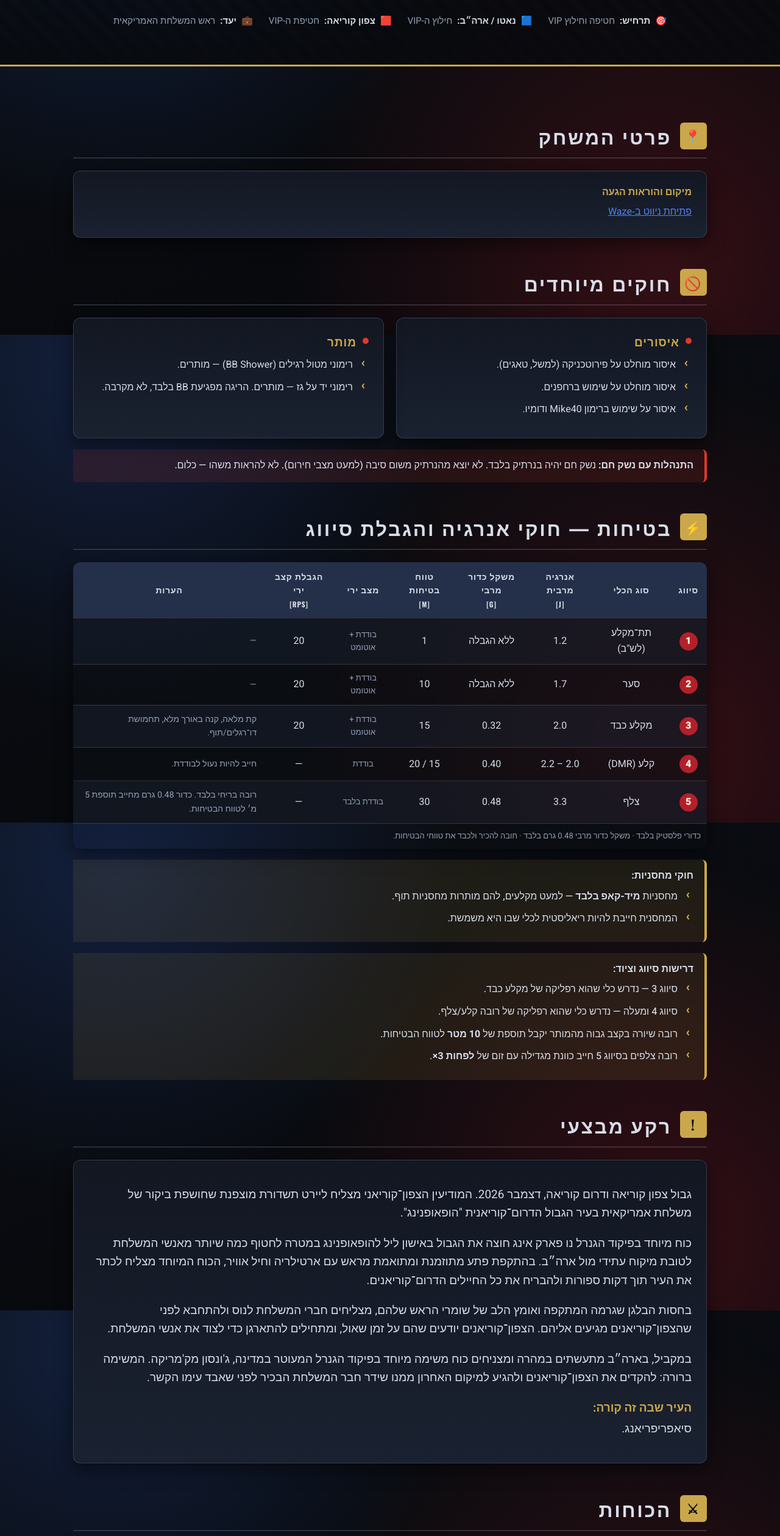
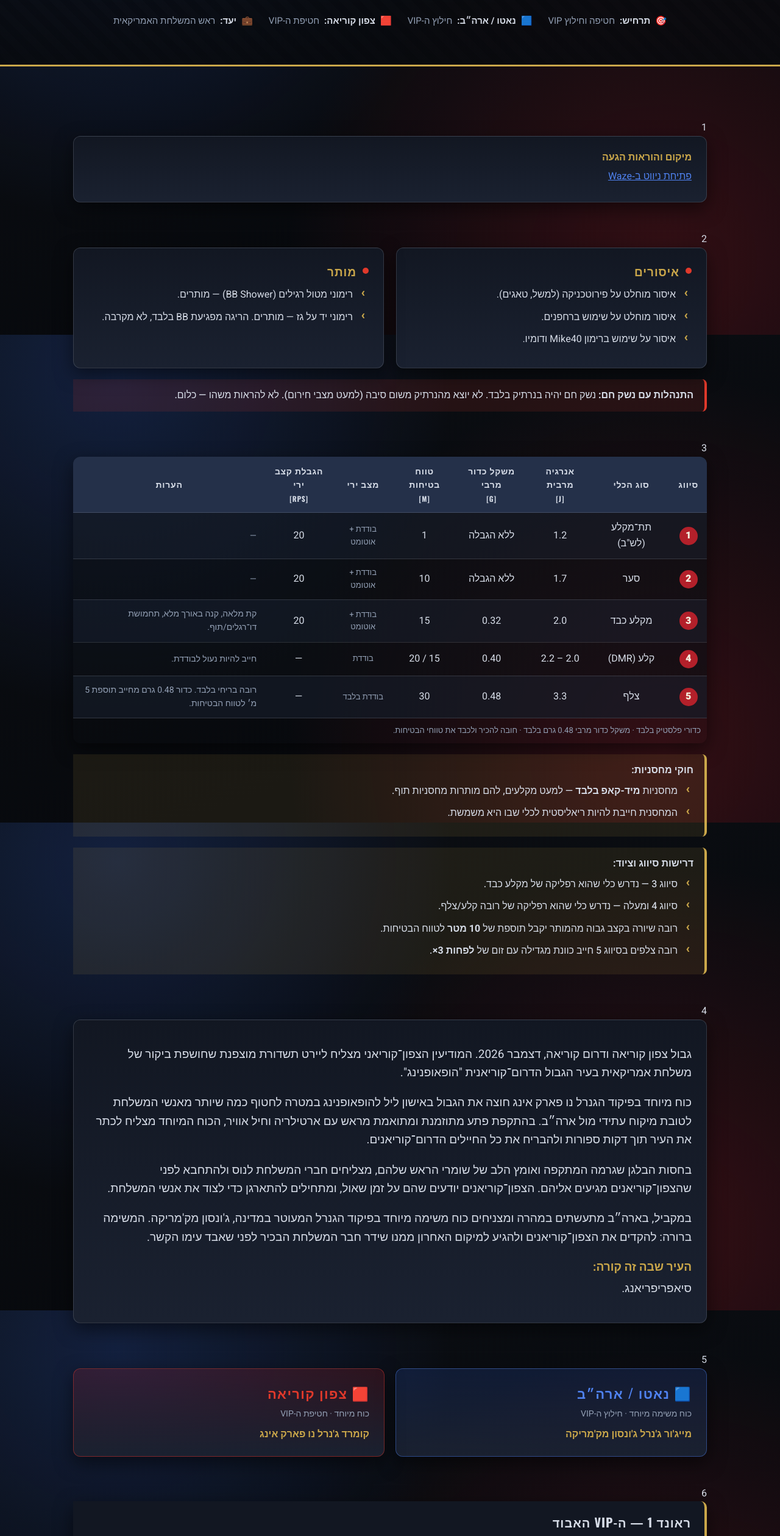
Before and after one commit to BarakHoo/airsoft-scenario-korea, a plain HTML site: page index.html in a window 1280 px wide. Shown: the part 251-2770 px from the top of the page at 61% size. Drawn offline with nearby package versions, Linux system fonts and the light colour scheme.

Commit message:
Number the section headings instead of emojis

```diff
--- a/index.html
+++ b/index.html
@@ -348,7 +348,7 @@
 
     <!-- Logistics / details -->
     <section id="details">
-      <h2 class="sec-title"><span class="num">📍</span> <span class="lang-he">פרטי המשחק</span><span class="lang-en">Game Details</span></h2>
+      <span class="num">1</span>
       <div class="details-grid">
         <div class="card where">
           <b><span class="lang-he">מיקום והוראות הגעה</span><span class="lang-en">Location &amp; Directions</span></b>
@@ -360,7 +360,7 @@
 
     <!-- Special rules -->
     <section id="special">
-      <h2 class="sec-title"><span class="num">&#128683;</span> <span class="lang-he">חוקים מיוחדים</span><span class="lang-en">Special Rules</span></h2>
+      <span class="num">2</span>
       <div class="rule-grid">
         <div class="rule-block card">
           <h3><span class="dot"></span> <span class="lang-he">איסורים</span><span class="lang-en">Prohibited</span></h3>
@@ -386,7 +386,7 @@
 
     <!-- Energy / classification table -->
     <section id="energy">
-      <h2 class="sec-title"><span class="num">&#9889;</span> <span class="lang-he">בטיחות — חוקי אנרגיה והגבלת סיווג</span><span class="lang-en">Safety — Energy Rules &amp; Classification Limits</span></h2>
+      <span class="num">3</span>
       <div class="table-scroll">
         <table>
           <thead>
@@ -478,7 +478,7 @@
 
     <!-- Background / Story -->
     <section id="story">
-      <h2 class="sec-title"><span class="num">!</span> <span class="lang-he">רקע מבצעי</span><span class="lang-en">Operational Background</span></h2>
+      <span class="num">4</span>
       <div class="card lede">
         <p>
           <span class="lang-he">גבול צפון קוריאה ודרום קוריאה, דצמבר 2026. המודיעין הצפון־קוריאני מצליח ליירט תשדורת מוצפנת שחושפת ביקור של משלחת אמריקאית בעיר הגבול הדרום־קוריאנית "הופאופנינג".</span>
@@ -505,7 +505,7 @@
 
     <!-- Factions -->
     <section id="factions">
-      <h2 class="sec-title"><span class="num">⚔</span> <span class="lang-he">הכוחות</span><span class="lang-en">The Forces</span></h2>
+      <span class="num">5</span>
       <div class="factions">
         <div class="faction us">
           <h3>🟦 <span class="lang-he">נאטו / ארה״ב</span><span class="lang-en">NATO / USA</span></h3>
@@ -522,7 +522,7 @@
 
     <!-- Rounds -->
     <section id="rounds">
-      <h2 class="sec-title"><span class="num">#</span> <span class="lang-he">מהלך המשחק</span><span class="lang-en">Rounds</span></h2>
+      <span class="num">6</span>
 
       <div class="round">
         <h3><span class="lang-he">ראונד 1 — ה-VIP האבוד</span><span class="lang-en">Round 1 — The Lost VIP</span></h3>
@@ -586,7 +586,7 @@
 
     <!-- Speeches -->
     <section id="speeches">
-      <h2 class="sec-title"><span class="num">📣</span> <span class="lang-he">נאומי המפקדים</span><span class="lang-en">Commanders' Speeches</span></h2>
+      <span class="num">7</span>
 
       <div class="speech us">
         <h3>🟦 <span class="lang-he">פקודות מבצע — משימה 1, ארה״ב</span><span class="lang-en">Operation Orders — Mission 1, USA</span></h3>
@@ -651,7 +651,7 @@
 
     <!-- Hit rules -->
     <section id="hits">
-      <h2 class="sec-title"><span class="num">&#127919;</span> <span class="lang-he">חוקי פגיעות</span><span class="lang-en">Hit Rules</span></h2>
+      <span class="num">8</span>
       <div class="card">
         <ul class="clean">
           <li><span class="lang-he">שחקן שנפגע נדרש להכריז בקול שהוא נפגע, לסמן עצמו בסימון ברור ונראה לעין,
```
